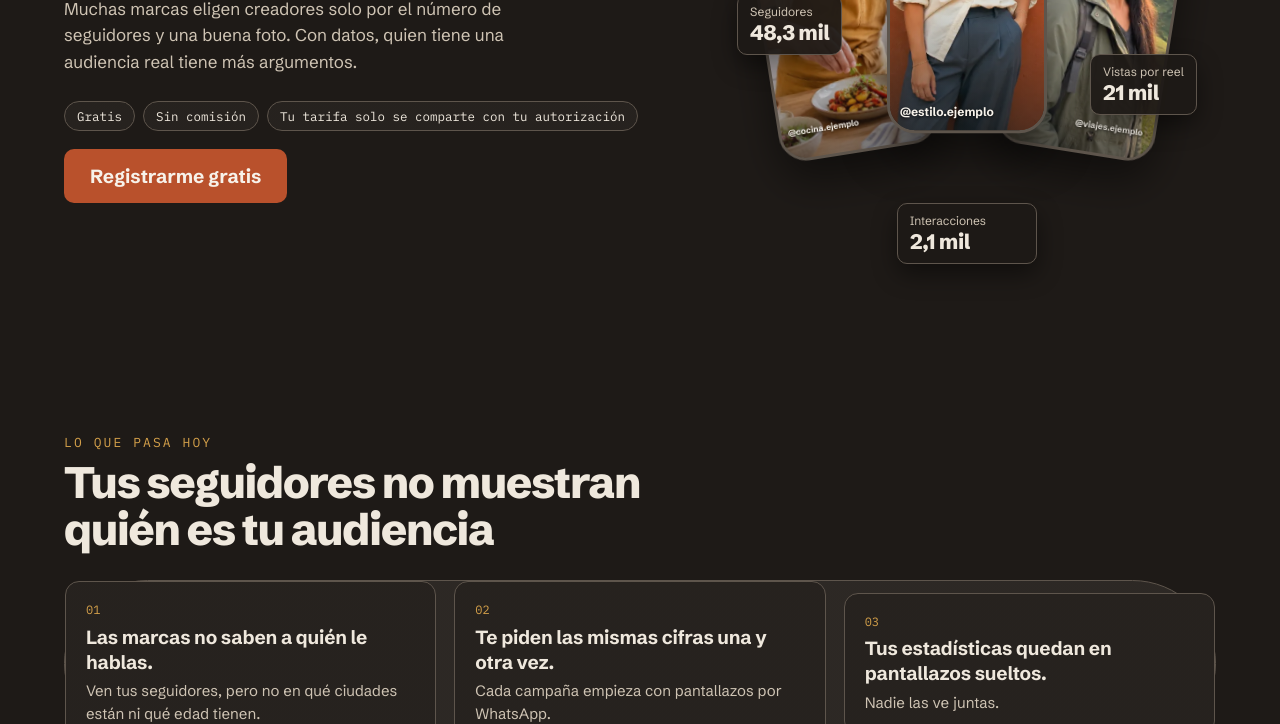
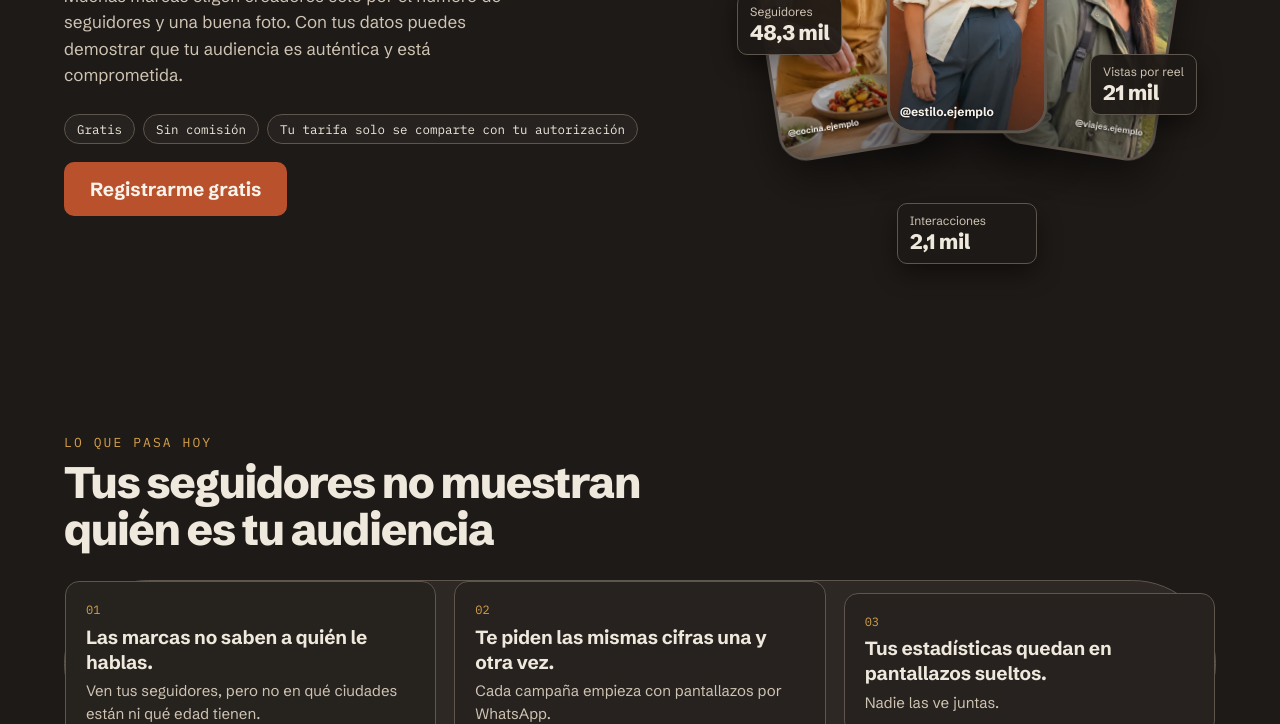
Before and after one commit to lulutamayodigital-cmd/northik-web, a plain HTML site: page creadores/index.html in a window 1280 px wide. Shown: the part 376-1100 px from the top of the page. Drawn offline with Linux system fonts and the light colour scheme.

Commit message:
Nuevo texto debajo del título de /creadores
Co-Authored-By: Claude Opus 5.5 <noreply@anthropic.com>

```diff
--- a/creadores/index.html
+++ b/creadores/index.html
@@ -281,7 +281,7 @@ footer a{color:inherit}
   <div class="hero-txt">
    <span class="kicker mono">Para creadores</span>
    <h1 id="t1">Tu audiencia real también cuenta<span>.</span></h1>
-   <p class="lead">Muchas marcas eligen creadores solo por el número de seguidores y una buena foto. Con datos, quien tiene una audiencia real tiene más argumentos.</p>
+   <p class="lead">Muchas marcas eligen creadores solo por el número de seguidores y una buena foto. Con tus datos puedes demostrar que tu audiencia es auténtica y está comprometida.</p>
   </div>
   <div class="abanico" role="img" aria-label="Ejemplo creado con IA: tres perfiles de creadores ficticios con sus seguidores, vistas e interacciones">
    <span class="ejemplo ejemplo-ia mono" aria-hidden="true">Ejemplo · Creado con IA</span>
```
